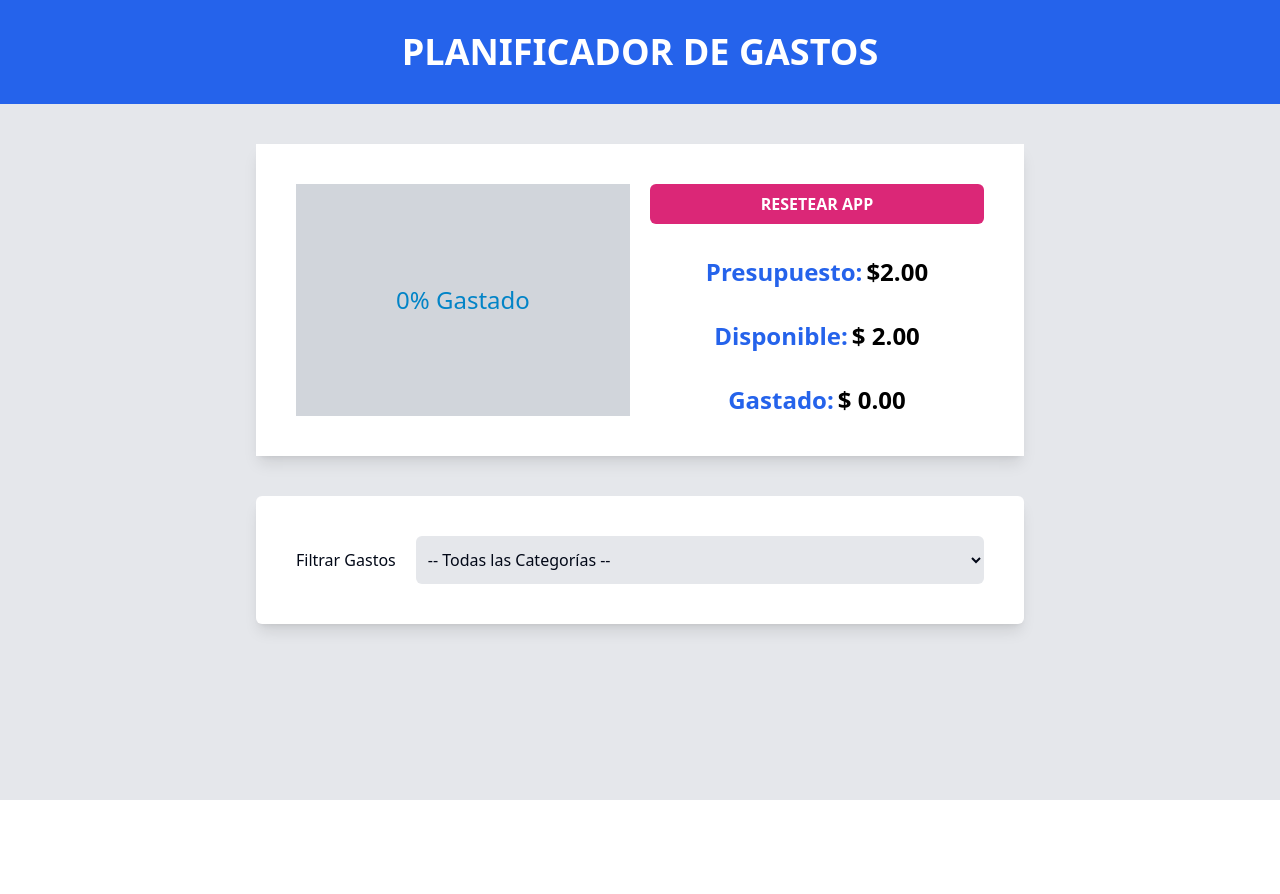
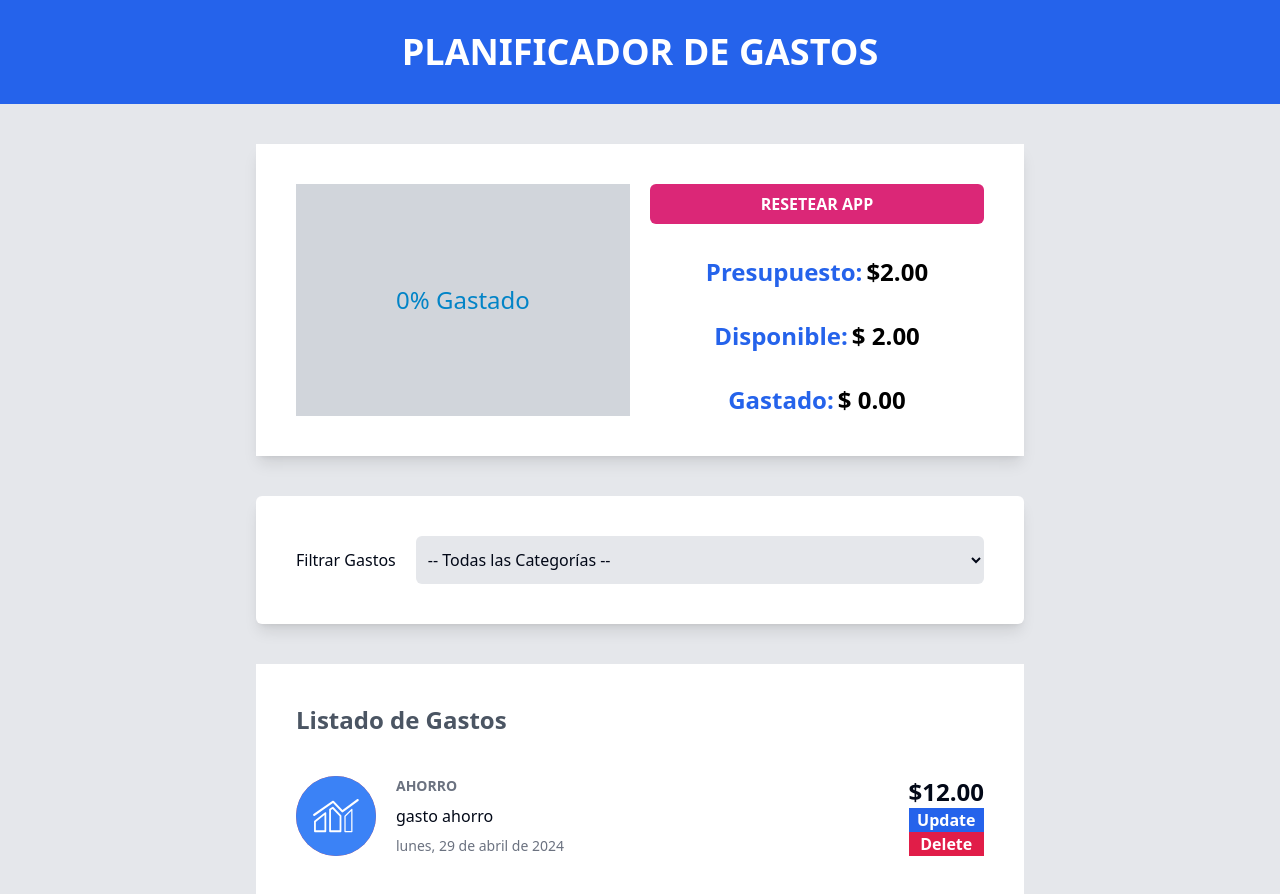
Before and after one commit to deglan-rivas/frontend-ts-budgetPlanner, a React (Vite) app: page / in a window 1280 px wide. Shown: the top 894 px of the page. Before the commit the page ends 800 px from the top, so only its background shows below. Built offline with nearby package versions, Linux system fonts and the light colour scheme.

Commit message:
feat: :sparkles: add expenseList section

```diff
--- a/src/App.tsx
+++ b/src/App.tsx
@@ -1,17 +1,21 @@
 import BudgetTracker from "./components/BudgetTracker"
 import ExpenseFilter from "./components/ExpenseFilter"
+import ExpenseList from "./components/ExpenseList"
 
 function App() {
   return (
-    <div className="min-h-screen bg-gray-200 space-y-10">
+    <div className="min-h-screen bg-gray-200">
       <h1 className="bg-blue-600 text-white uppercase text-4xl font-semibold py-8 text-center">
         Planificador de Gastos
       </h1>
 
       {/* <BudgetForm /> */}
 
-      <BudgetTracker />
-      <ExpenseFilter />
+      <div className="space-y-10 py-10">
+        <BudgetTracker />
+        <ExpenseFilter />
+        <ExpenseList />
+      </div>
 
     </div>
   )
--- /dev/null
+++ b/src/components/ExpenseList.tsx
@@ -0,0 +1,71 @@
+const expenseList = [
+  {
+    id: "abc123",
+    category: "ahorro",
+    name: "gasto ahorro",
+    quantity: 12,
+    date: "lunes, 29 de abril de 2024",
+  },
+  {
+    id: "def456",
+    category: "casa",
+    name: "gasto casa",
+    quantity: 21,
+    date: "lunes, 30 de abril de 2024",
+  }
+]
+
+function ExpenseItem({ expense }) {
+  const { category, name, quantity, date } = expense
+  return (
+    <div className="flex justify-between items-center gap-5">
+      <div className="flex items-center gap-5">
+        <img src={`/icono_${category}.svg`} alt="ahorro" className="w-20" />
+        <div className="space-y-2">
+          <p className="uppercase text-gray-500 font-semibold text-sm">
+            {category}
+          </p>
+          <p>
+            {name}
+          </p>
+          <p className="text-sm text-gray-500">
+            {date}
+          </p>
+        </div>
+      </div>
+
+      <div>
+        <p className="text-2xl font-semibold">
+          ${quantity.toFixed(2)}
+        </p>
+        <p className="bg-blue-600 text-white text-center font-semibold cursor-pointer">
+          Update
+        </p>
+        <p className="bg-rose-600 text-white text-center font-semibold cursor-pointer">
+          Delete
+        </p>
+      </div>
+    </div>
+  )
+}
+
+export default function ExpenseList() {
+  return (
+    <section className="px-10 py-10 bg-white max-w-3xl mx-auto space-y-10">
+      <h2 className="text-gray-600 font-semibold text-2xl">
+        Listado de Gastos
+      </h2>
+
+      {
+        expenseList.map((expense) => (
+          <ExpenseItem
+            key={expense.id}
+            expense={expense}
+          />
+        ))
+      }
+
+
+    </section>
+  )
+}
```
